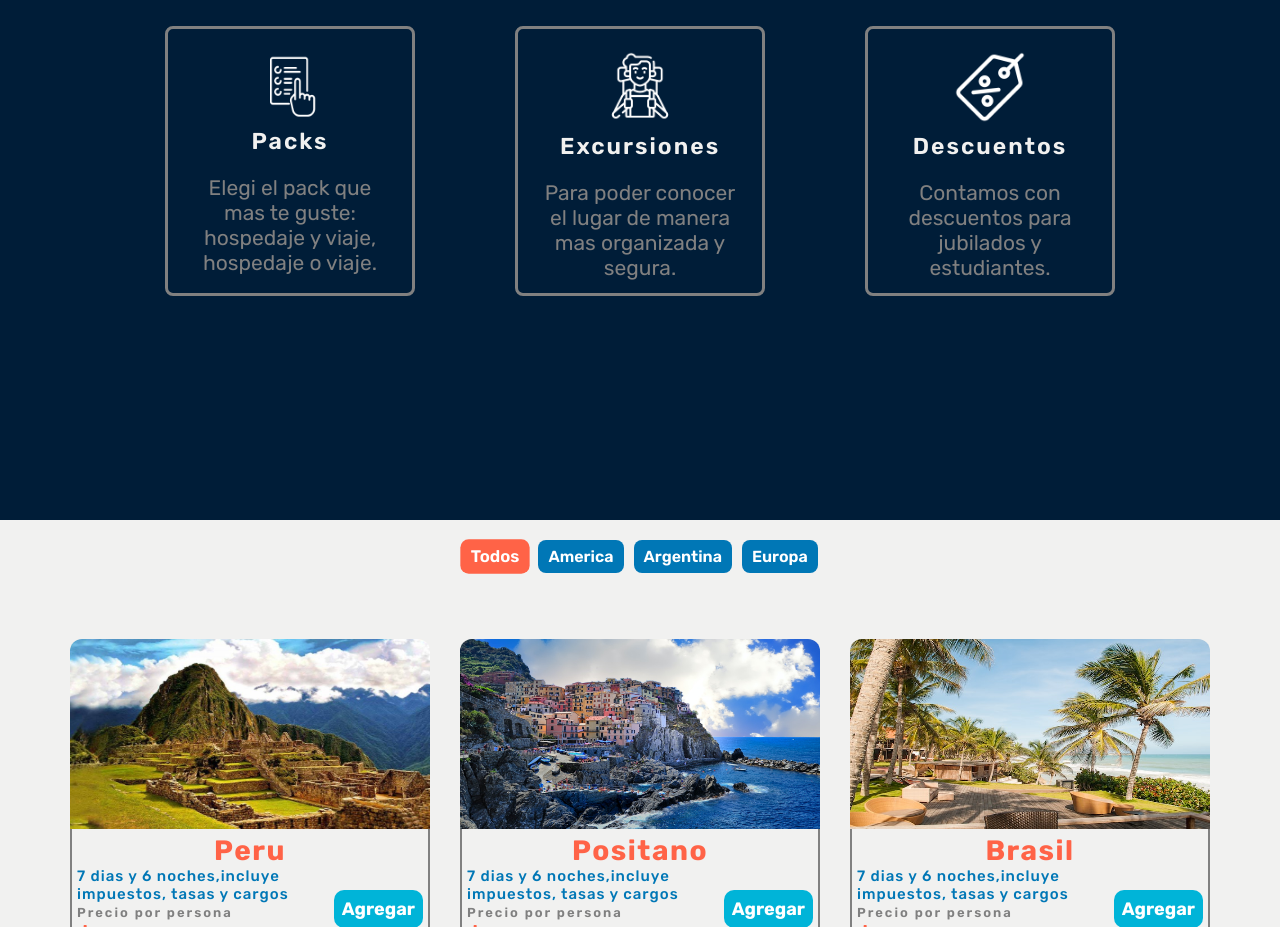
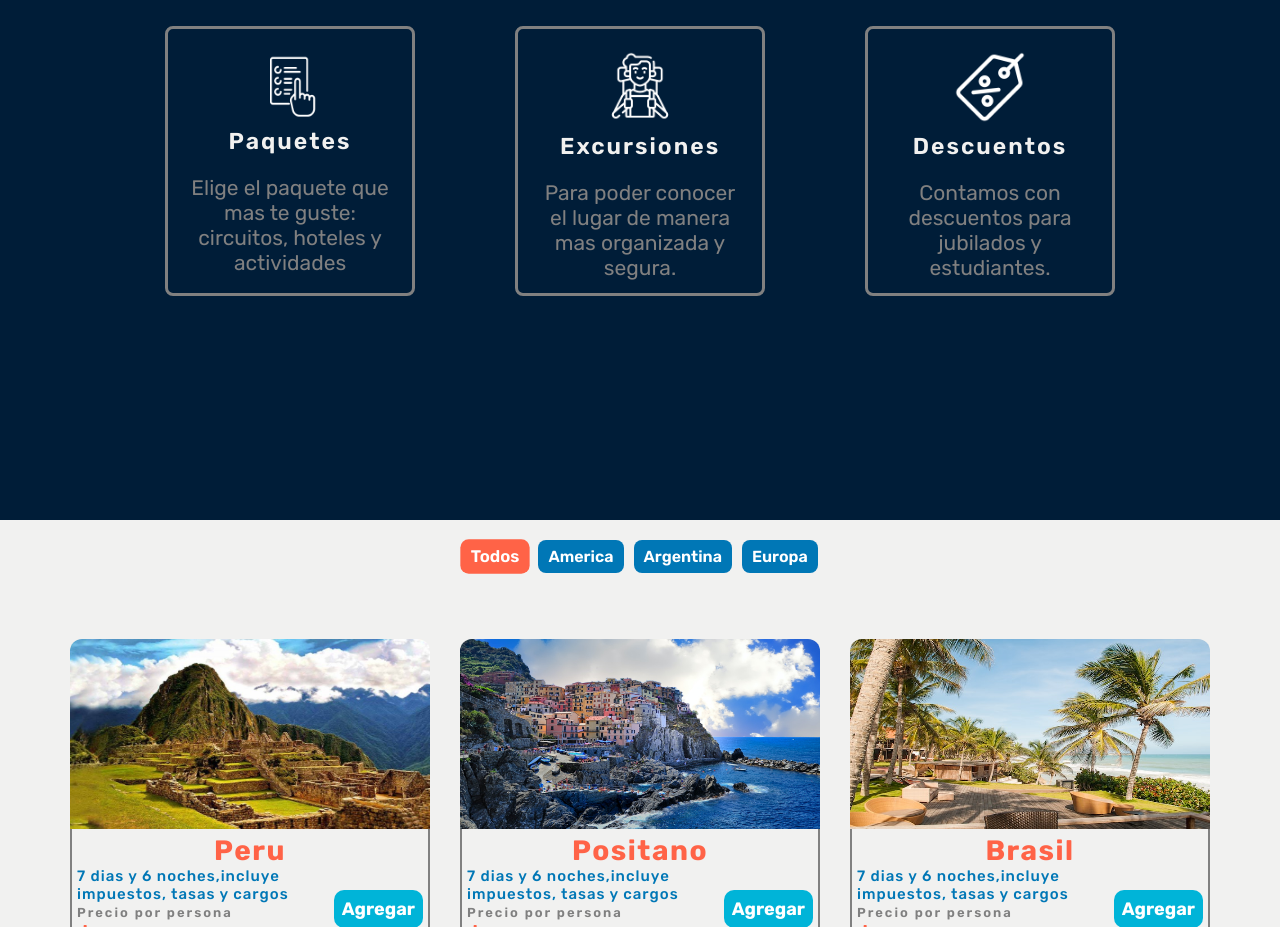
Before and after one commit to Luzmel/WebHtmlCssJavaScript, a plain HTML site: page index.html in a window 1280 px wide. Shown: the part 1080-2007 px from the top of the page. Drawn offline with Linux system fonts and the light colour scheme.

Commit message:
se modifico el pack

```diff
--- a/index.html
+++ b/index.html
@@ -79,11 +79,10 @@
           <div class="divcard">
             <div class="divcard-up">
               <img src="./assets/img/pack.png" class="imgpack" />
-              <span>Packs</span>
+              <span>Paquetes</span>
             </div>
             <p>
-              Elegi el pack que mas te guste: hospedaje y viaje, hospedaje o
-              viaje.
+              Elige el paquete que mas te guste: circuitos, hoteles y actividades
             </p>
           </div>
           <div class="divcard">
```
